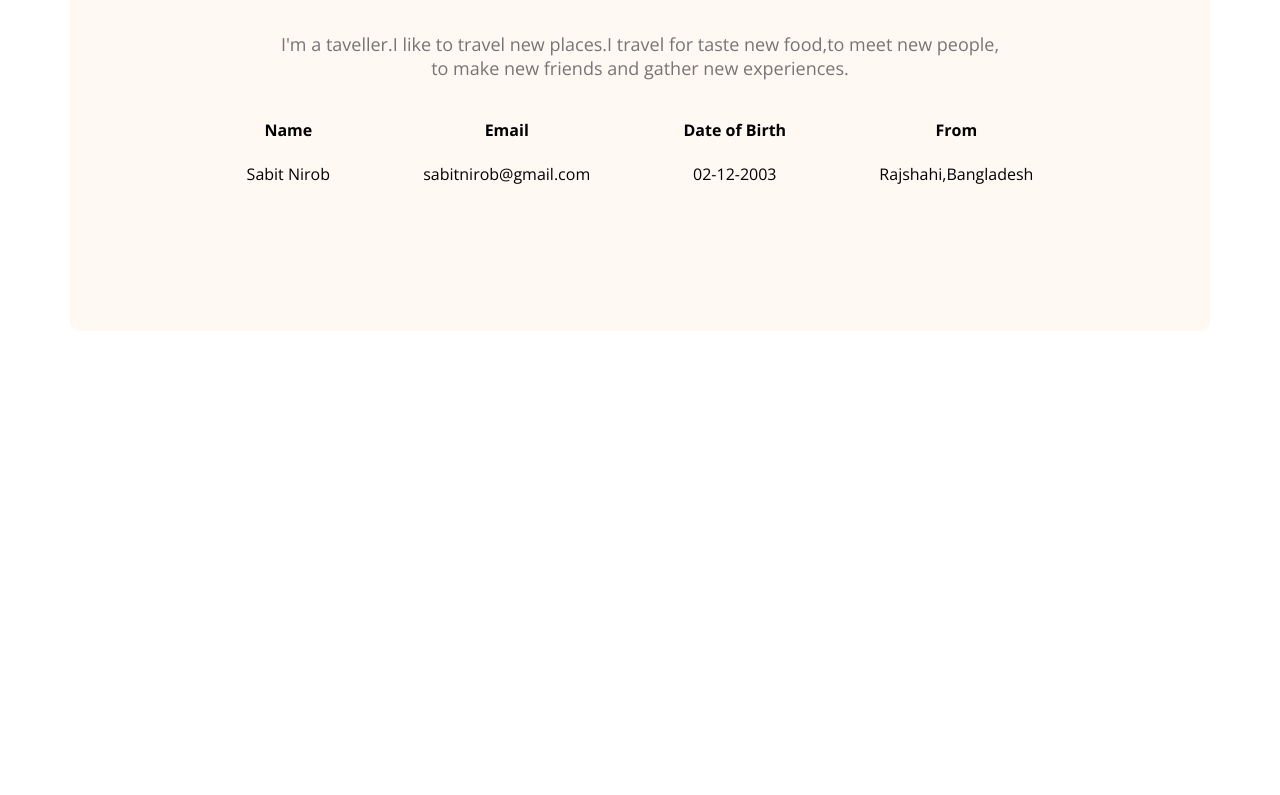
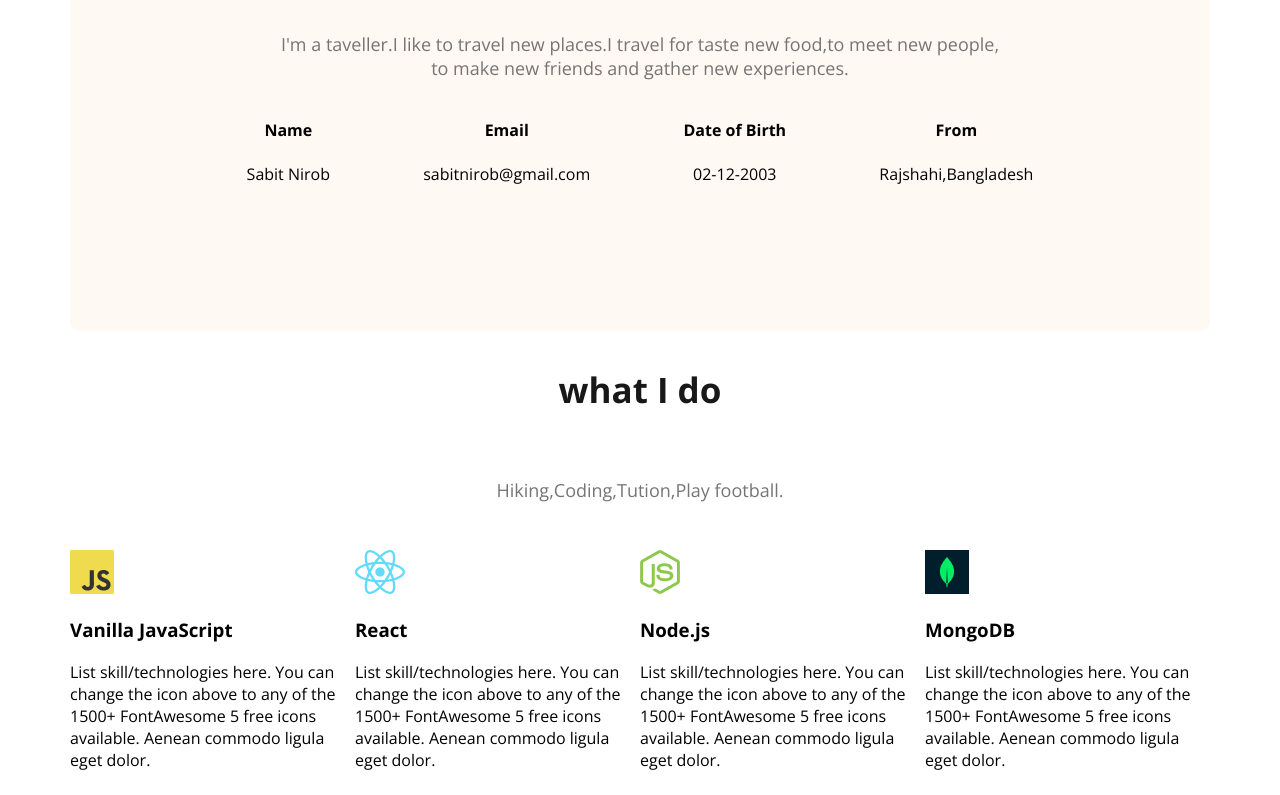
Before and after one commit to Abdulla-Al-Hussain/Web-portfolio, a plain HTML site: page index.html in a window 1280 px wide. Shown: the part 1184-1979 px from the top of the page. Before the commit the page ends 1523 px from the top, so only its background shows below. Drawn offline with nearby package versions, Linux system fonts and the light colour scheme.

Commit message:
skills info

```diff
--- a/index.html
+++ b/index.html
@@ -59,6 +59,35 @@
                   </div>
             </div>
           </section>
+
+          <section>
+            <h3 class="section-title">what I do</h3>
+            <p  id="work" class="section-des">
+                Hiking,Coding,Tution,Play football.
+            </p>
+            <div class="skills-container">
+                <div class="skill">
+                    <img src="images/icons/js.png" alt="">
+                    <h3 class="skill-title">Vanilla JavaScript</h3>
+                    <p class="skill-des">List skill/technologies here. You can change the icon above to any of the 1500+ FontAwesome 5 free icons available. Aenean commodo ligula eget dolor.</p>
+                </div>
+                <div class="skill">
+                    <img src="images/icons/react.png" alt="">
+                    <h3 class="skill-title">React</h3>
+                    <p class="skill-des">List skill/technologies here. You can change the icon above to any of the 1500+ FontAwesome 5 free icons available. Aenean commodo ligula eget dolor.</p>
+                </div>
+                <div class="skill">
+                    <img src="images/icons/nodejs.png" alt="">
+                    <h3 class="skill-title">Node.js</h3>
+                    <p class="skill-des">List skill/technologies here. You can change the icon above to any of the 1500+ FontAwesome 5 free icons available. Aenean commodo ligula eget dolor.</p>
+                </div>
+                <div class="skill">
+                    <img src="images/icons/mongo.png" alt="">
+                    <h3 class="skill-title">MongoDB</h3>
+                    <p class="skill-des">List skill/technologies here. You can change the icon above to any of the 1500+ FontAwesome 5 free icons available. Aenean commodo ligula eget dolor.</p>
+                </div>
+            </div>
+        </section>
     </main>
     <footer>
 
--- a/navistyle/portfolio.css
+++ b/navistyle/portfolio.css
@@ -118,3 +118,10 @@ font-size: 18px;
 {
     text-align: center;
 }
+#work{
+    padding: 30px 150px;
+}
+.skills-container
+{
+    display: flex;
+}
```
